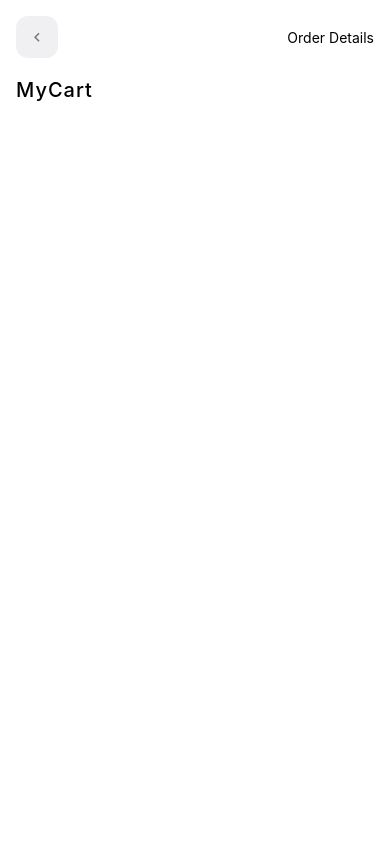
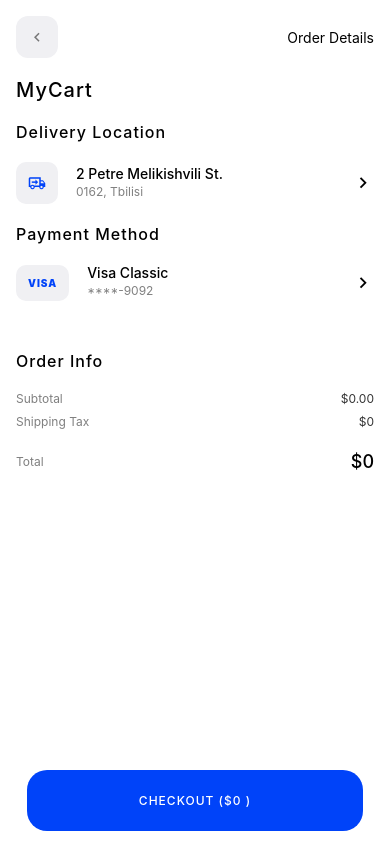
Before and after one commit to realmahd1/react_native_shopping_app, a React Native app: screen /MyCart in a window 390 px wide. Built offline with nearby package versions, Linux system fonts and the light colour scheme.

Commit message:
feat(cart) : implement delivery location, payment method, order info section and checkout button

```diff
--- a/app/screens/MyCart.js
+++ b/app/screens/MyCart.js
@@ -1,4 +1,4 @@
-import { View, Text, ScrollView, TouchableOpacity, StyleSheet, Image } from 'react-native'
+import { View, Text, ScrollView, TouchableOpacity, StyleSheet } from 'react-native'
 import React, { useEffect, useState } from 'react'
 import { Items } from '../components/Database';
 import AsyncStorage from '@react-native-async-storage/async-storage';
@@ -81,7 +81,64 @@ const MyCart = ({ navigation }) => {
         <View style={{ paddingHorizontal: 16 }}>
           {product ? product.map((data) => <CartProductCard key={data.id} data={data} navigation={navigation} removeItemFromCart={removeItemFromCart} />) : null}
         </View>
+        <View>
+          <View style={{ paddingHorizontal: 16, marginVertical: 10, }}>
+            <Text style={styles.locationTitle}>Delivery Location</Text>
+            <View style={styles.devliveryContainer}>
+              <View style={styles.addressContainer}>
+                <View style={styles.truckIconContainer}>
+                  <MaterialCommunityIcons name="truck-delivery-outline" style={styles.truckIcon} />
+                </View>
+                <View>
+                  <Text style={styles.addressText1}>2 Petre Melikishvili St.</Text>
+                  <Text style={styles.addressText2}>0162, Tbilisi</Text>
+                </View>
+              </View>
+              <MaterialCommunityIcons name="chevron-right" style={styles.rightIcon} />
+            </View>
+          </View>
+
+          <View style={{ paddingHorizontal: 16, marginVertical: 10 }}>
+            <Text style={styles.paymentTitle}>Payment Method</Text>
+            <View style={styles.rowContainer}>
+              <View
+                style={styles.addressContainer}>
+                <View style={styles.paymentIconContainer}>
+                  <Text style={styles.paymentIconText}>VISA</Text>
+                </View>
+                <View>
+                  <Text style={styles.paymentCardName}>Visa Classic</Text>
+                  <Text style={styles.paymentCardNumber}>****-9092</Text>
+                </View>
+              </View>
+              <MaterialCommunityIcons name="chevron-right" style={styles.rightIcon} />
+            </View>
+          </View>
+
+          <View style={styles.orderInfoContainer}>
+            <Text style={styles.orderInfoTitle}>Order Info</Text>
+            <View style={styles.subTotalContainer}>
+              <Text style={styles.subTotalTitle}>Subtotal</Text>
+              <Text style={styles.subTotalPrice}>&#36;{total?.toFixed(2)}</Text>
+            </View>
+            <View style={styles.taxContainer}>
+              <Text style={styles.taxText}>Shipping Tax</Text>
+              <Text style={styles.taxPrice}>&#36;{total / 20}
+              </Text>
+            </View>
+            <View style={styles.rowContainer}>
+              <Text style={styles.totalText}>Total</Text>
+              <Text style={styles.totalPrice}>&#36;{total + total / 20}</Text>
+            </View>
+          </View>
+        </View>
       </ScrollView>
+
+      <View style={styles.checkoutBtnContainer}>
+        <TouchableOpacity onPress={() => (total != 0 ? checkOut() : null)} style={styles.checkoutBtnTextContainer}>
+          <Text style={styles.checkoutText}>CHECKOUT (&#36;{total + total / 20} )</Text>
+        </TouchableOpacity>
+      </View>
     </View>
   )
 }
@@ -120,6 +177,176 @@ const styles = StyleSheet.create({
     paddingTop: 20,
     paddingLeft: 16,
     marginBottom: 10
+  },
+  locationTitle: {
+    fontSize: 16,
+    color: COLOURS.black,
+    fontWeight: '500',
+    letterSpacing: 1,
+    marginBottom: 20,
+  },
+  truckIconContainer: {
+    color: COLOURS.blue,
+    backgroundColor: COLOURS.backgroundLight,
+    alignItems: 'center',
+    justifyContent: 'center',
+    padding: 12,
+    borderRadius: 10,
+    marginRight: 18,
+  },
+  truckIcon: {
+    fontSize: 18,
+    color: COLOURS.blue,
+  },
+  devliveryContainer: {
+    flexDirection: 'row',
+    alignItems: 'center',
+    justifyContent: 'space-between',
+  },
+  paymentTitle: {
+    fontSize: 16,
+    color: COLOURS.black,
+    fontWeight: '500',
+    letterSpacing: 1,
+    marginBottom: 20,
+  },
+  rowContainer: {
+    flexDirection: 'row',
+    alignItems: 'center',
+    justifyContent: 'space-between',
+  },
+  paymentIconContainer: {
+    color: COLOURS.blue,
+    backgroundColor: COLOURS.backgroundLight,
+    alignItems: 'center',
+    justifyContent: 'center',
+    padding: 12,
+    borderRadius: 10,
+    marginRight: 18,
+  },
+  paymentIconText: {
+    fontSize: 10,
+    fontWeight: '900',
+    color: COLOURS.blue,
+    letterSpacing: 1,
+  },
+  paymentCardName: {
+    fontSize: 14,
+    color: COLOURS.black,
+    fontWeight: '500',
+  },
+  paymentCardNumber: {
+    fontSize: 12,
+    color: COLOURS.black,
+    fontWeight: '400',
+    lineHeight: 20,
+    opacity: 0.5,
+  },
+  rightIcon: {
+    fontSize: 22,
+    color: COLOURS.black
+  },
+  addressText1: {
+    fontSize: 14,
+    color: COLOURS.black,
+    fontWeight: '500'
+  },
+  addressText2: {
+    fontSize: 12,
+    color: COLOURS.black,
+    fontWeight: '400',
+    lineHeight: 20,
+    opacity: 0.5
+  },
+  addressContainer: {
+    flexDirection: 'row',
+    width: '80%',
+    alignItems: 'center'
+  },
+  orderInfoTitle: {
+    fontSize: 16,
+    color: COLOURS.black,
+    fontWeight: '500',
+    letterSpacing: 1,
+    marginBottom: 20,
+  },
+  orderInfoContainer: {
+    paddingHorizontal: 16,
+    marginTop: 40,
+    marginBottom: 80,
+  },
+  subTotalContainer: {
+    flexDirection: 'row',
+    alignItems: 'center',
+    justifyContent: 'space-between',
+    marginBottom: 8,
+  },
+  subTotalTitle: {
+    fontSize: 12,
+    fontWeight: '400',
+    maxWidth: '80%',
+    color: COLOURS.black,
+    opacity: 0.5,
+  },
+  subTotalPrice: {
+    fontSize: 12,
+    fontWeight: '400',
+    color: COLOURS.black,
+    opacity: 0.8,
+  },
+  taxContainer: {
+    flexDirection: 'row',
+    alignItems: 'center',
+    justifyContent: 'space-between',
+    marginBottom: 22,
+  },
+  taxText: {
+    fontSize: 12,
+    fontWeight: '400',
+    maxWidth: '80%',
+    color: COLOURS.black,
+    opacity: 0.5,
+  },
+  taxPrice: {
+    fontSize: 12,
+    fontWeight: '400',
+    color: COLOURS.black,
+    opacity: 0.8,
+  },
+  totalText: {
+    fontSize: 12,
+    fontWeight: '400',
+    maxWidth: '80%',
+    color: COLOURS.black,
+    opacity: 0.5,
+  },
+  totalPrice: {
+    fontSize: 18,
+    fontWeight: '500',
+    color: COLOURS.black,
+  },
+  checkoutBtnContainer: {
+    position: 'absolute',
+    bottom: 10,
+    height: '8%',
+    width: '100%',
+    justifyContent: 'center',
+    alignItems: 'center',
+  },
+  checkoutBtnTextContainer: {
+    width: '86%',
+    height: '90%',
+    backgroundColor: COLOURS.blue,
+    borderRadius: 20,
+    justifyContent: 'center',
+    alignItems: 'center',
+  },
+  checkoutText: {
+    fontSize: 12,
+    fontWeight: '500',
+    letterSpacing: 1,
+    color: COLOURS.white,
+    textTransform: 'uppercase',
   }
 })
 export default MyCart
```
